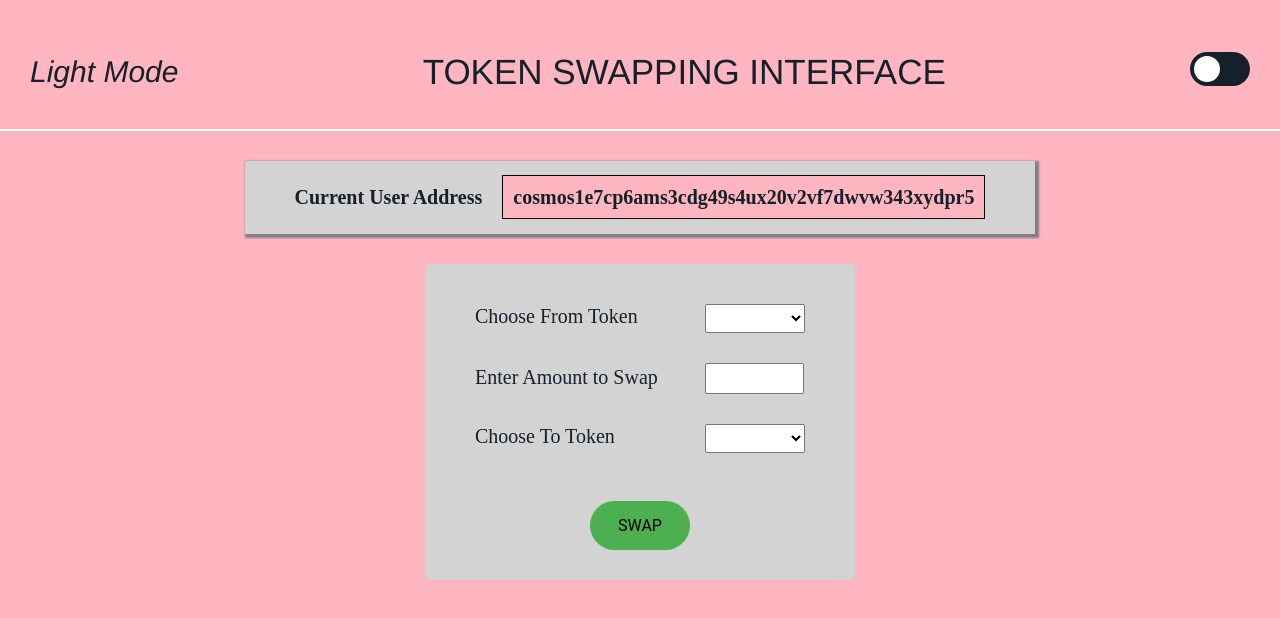
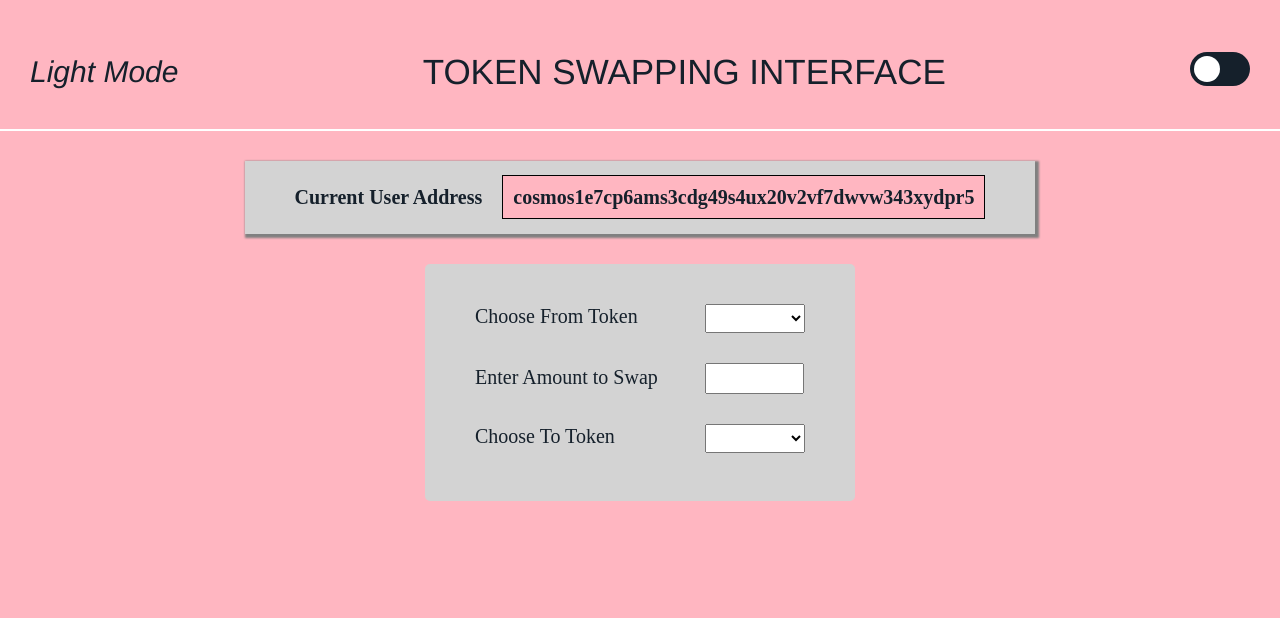
Before and after one commit to saranyavinjarapu/TokenSwappingInterface, a Vue app: page / in a window 1280 px wide. Shown: the top 618 px of the page. Built offline with nearby package versions, Linux system fonts and the light colour scheme; the HTML template or start-up script is replaced by a standard one.

Commit message:
added conditionl rendering to the button so as to show it as all the fields are valid with right inputs and as the dependencies are met

```diff
--- a/src/components/TokenSwap.vue
+++ b/src/components/TokenSwap.vue
@@ -27,7 +27,7 @@
         <span class="displayvalues">{{ expectedTokenAmount }} &nbsp;&nbsp;Tokens</span>
       </div>
       <br />
-      <div class="button_container">
+      <div v-if="expectedTokenAmount && swapAmount" class="button_container">
         <button type="submit">SWAP</button>
       </div>
     </form>
```
